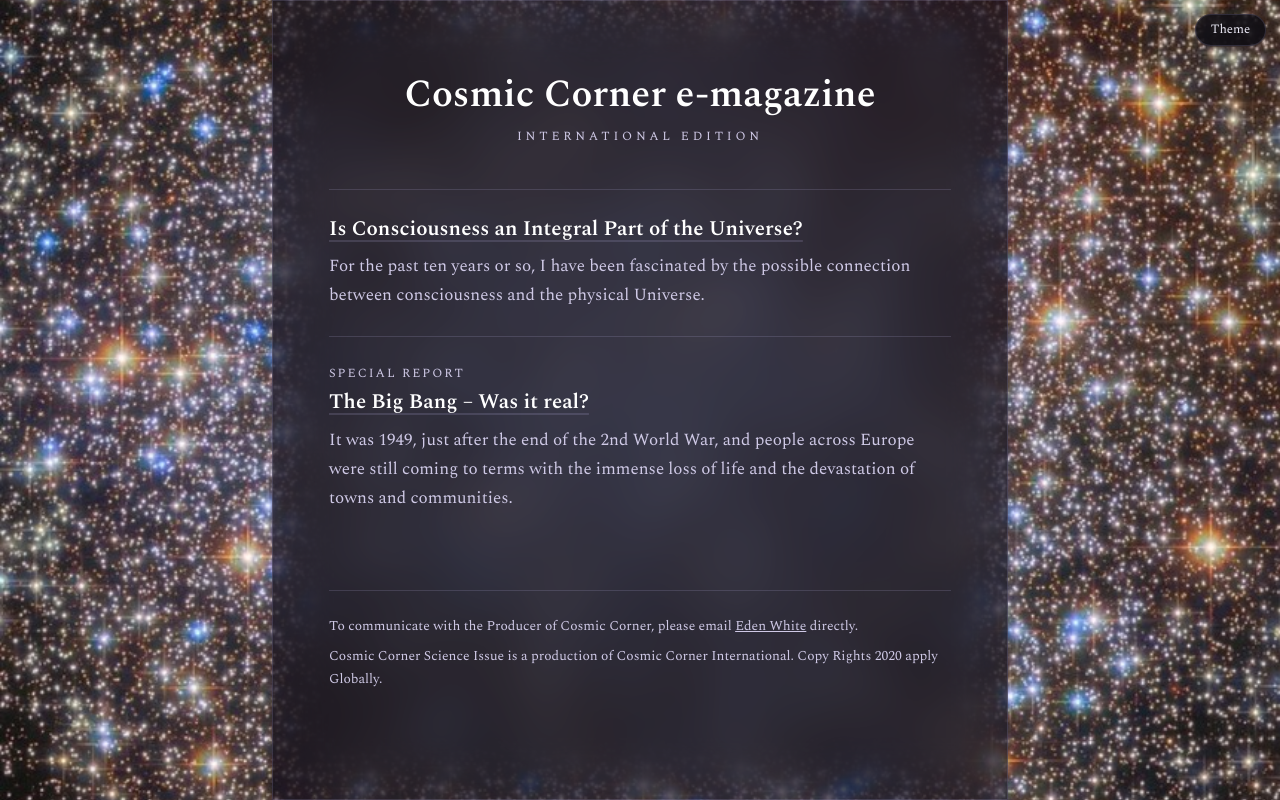
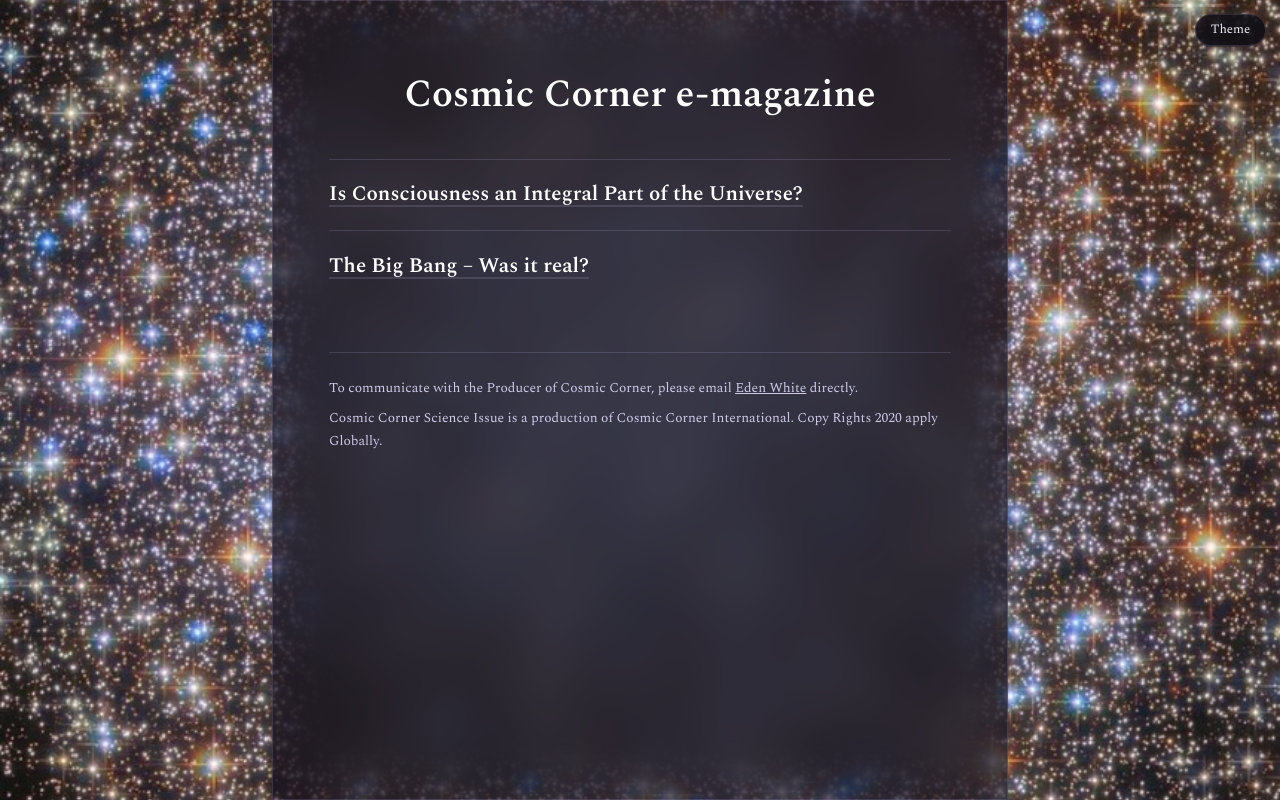
Before and after one commit to mokagio/cosmic-corner, a plain HTML site: page index.html in a window 1280 px wide. Drawn offline with nearby package versions, Linux system fonts and the light colour scheme.

Commit message:
Reduce the index to issue titles
The excerpts, the Special Report label and the edition line were scaffolding
around two links.

---

Generated with the help of Claude Code, https://claude.ai/code

Co-Authored-By: Claude Code Opus 5 <noreply@anthropic.com>

```diff
--- a/index.html
+++ b/index.html
@@ -25,18 +25,14 @@
 <main class="sheet">
   <header class="masthead">
     <p class="masthead__name">Cosmic Corner e-magazine</p>
-    <p class="masthead__edition">International Edition</p>
   </header>
 
   <ul class="issues">
     <li>
       <h2 class="issue__title"><a href="issues/consciousness-and-the-universe.html">Is Consciousness an Integral Part of the Universe?</a></h2>
-      <p class="issue__excerpt">For the past ten years or so, I have been fascinated by the possible connection between consciousness and the physical Universe.</p>
     </li>
     <li>
-      <p class="issue__no">Special Report</p>
       <h2 class="issue__title"><a href="issues/the-big-bang-was-it-real.html">The Big Bang &ndash; Was it real?</a></h2>
-      <p class="issue__excerpt">It was 1949, just after the end of the 2nd World War, and people across Europe were still coming to terms with the immense loss of life and the devastation of towns and communities.</p>
     </li>
   </ul>
 
--- a/styles.css
+++ b/styles.css
@@ -203,13 +203,6 @@ a { color: inherit; }
   color: var(--head);
 }
 
-.masthead__edition {
-  margin: 0.55rem 0 0;
-  font-size: 0.78rem;
-  letter-spacing: 0.3em;
-  text-transform: uppercase;
-  color: var(--dim);
-}
 
 /* ---------- Issue list ---------- */
 
@@ -220,17 +213,10 @@ a { color: inherit; }
 }
 
 .issues li {
-  padding: 1.6rem 0;
+  padding: 1.35rem 0;
   border-top: 1px solid var(--hair);
 }
 
-.issue__no {
-  margin: 0 0 0.3rem;
-  font-size: 0.78rem;
-  letter-spacing: 0.16em;
-  text-transform: uppercase;
-  color: var(--dim);
-}
 
 .issue__title {
   margin: 0;
@@ -248,10 +234,6 @@ a { color: inherit; }
 
 .issue__title a:hover { text-decoration-color: currentColor; }
 
-.issue__excerpt {
-  margin: 0.6rem 0 0;
-  color: var(--dim);
-}
 
 /* ---------- Article ---------- */
 
```
